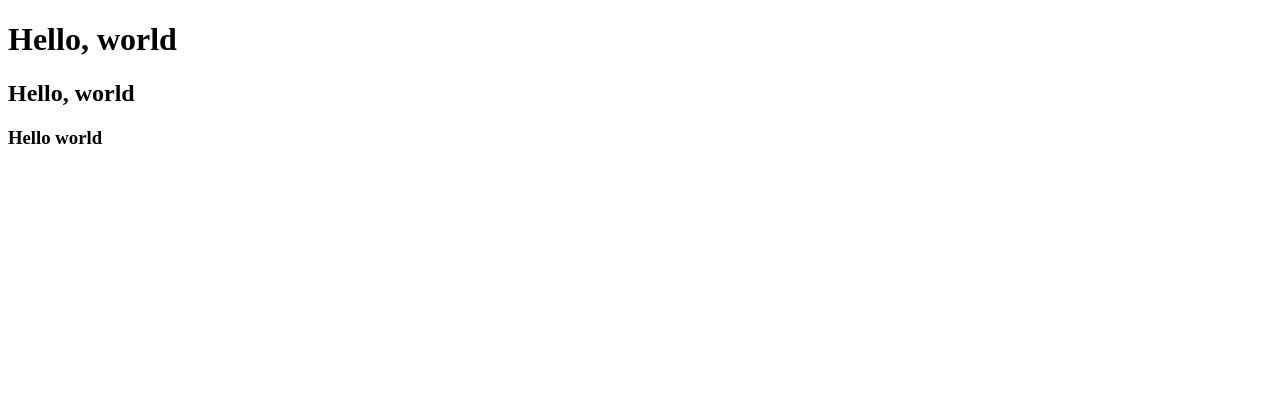
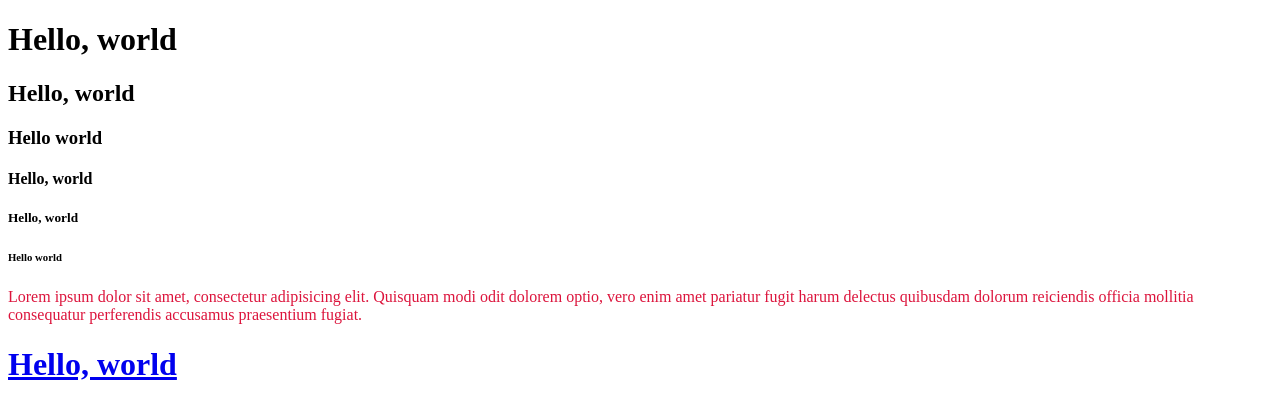
Before and after one commit to amanisiyabi/html-css, a plain HTML site: page index.html in a window 1280 px wide. Drawn offline with Linux system fonts and the light colour scheme.

Commit message:
some elements

```diff
--- a/index.html
+++ b/index.html
@@ -9,5 +9,14 @@
     <h1>Hello, world</h1>
     <h2>Hello, world</h2>
     <h3>Hello world</h3>
+    <h4 title="Secret message">Hello, world</h4>
+    <h5>Hello, world</h5>
+    <h6>Hello world</h6>
+    <p style="color:crimson;">Lorem ipsum dolor sit amet, consectetur adipisicing elit. Quisquam modi odit dolorem optio, vero enim amet pariatur fugit harum delectus quibusdam dolorum reiciendis officia mollitia consequatur perferendis accusamus praesentium fugiat.</p>
+
+    <a href="http://wwww.google.com"> <h1>Hello, world</h1></a>
 </body>
+
+
+
 </html>
```
